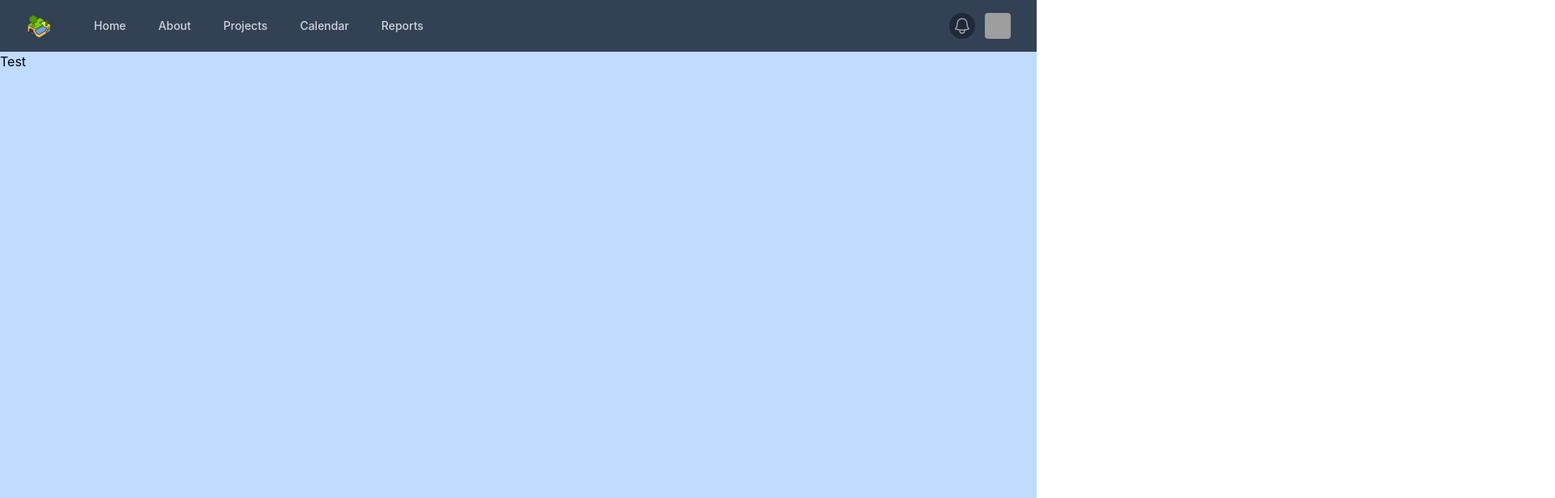
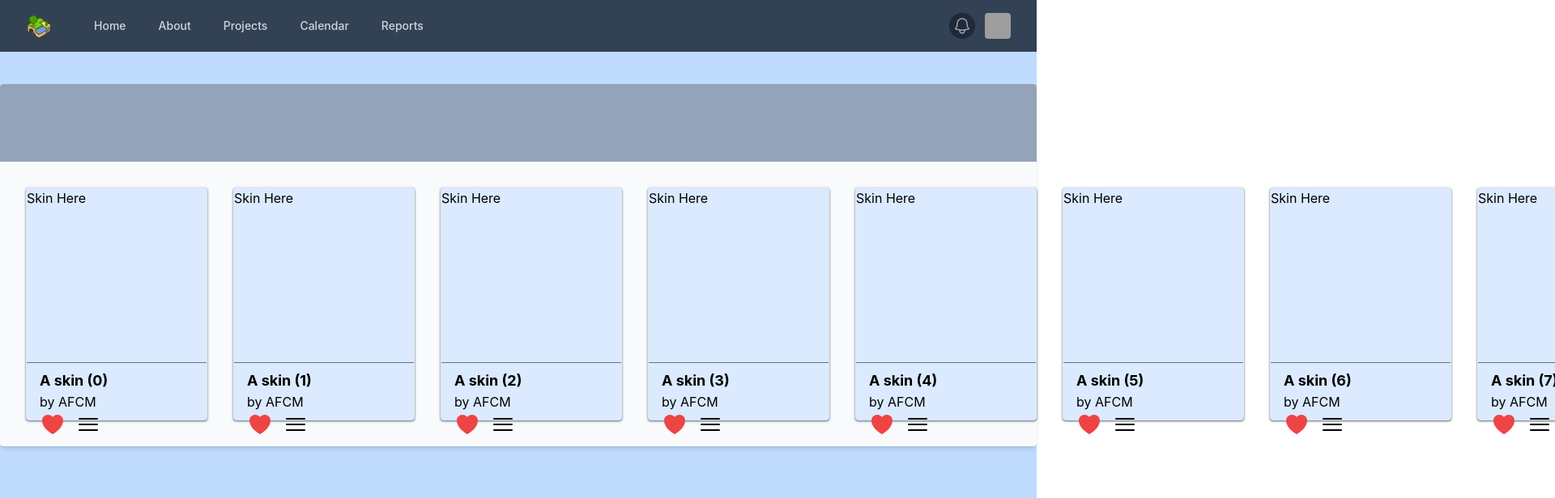
Before and after one commit to AFCMS/minetest-skin-server, a React (Create React App) app in the folder frontend/: page / in a window 1280 px wide. Shown: the top 616 px of the page at 81% size, 1920 px wide, since content can reach past the window. Built offline with nearby package versions, Linux system fonts and the light colour scheme; grey boxes are pictures that could not be loaded.

Commit message:
[frontend] WIP SkinCard and homepage

```diff
--- /dev/null
+++ b/frontend/src/components/SkinCard/index.jsx
@@ -0,0 +1,60 @@
+import { HeartIcon, Bars3Icon } from "@heroicons/react/24/solid";
+import { Menu, Transition } from "@headlessui/react";
+import { Fragment } from "react";
+import PropTypes from "prop-types";
+
+/**
+ * Represent a skin to be displayed in a grid.
+ */
+function SkinCard({ description }) {
+	return (
+		<div className="rounded h-72 w-56 border shadow shadow-slate-500 bg-blue-100">
+			<div className="h-3/4">Skin Here</div>
+			<div className="h-1/4 px-4 py-2 border-t border-t-slate-500">
+				<h2 className="font-bold text-clip text-lg">{description}</h2>
+				<h3>by AFCM</h3>
+				<div className="top-2 static right-2 flex align-baseline items-end">
+					<button className="h-8 w-8">
+						<HeartIcon className="text-red-500" />
+					</button>
+					<Menu as="div" className="relative ml-3">
+						<div>
+							<Menu.Button className="flex items-center text-sm h-8 w-8">
+								<span className="sr-only">Skin Options</span>
+								<Bars3Icon className="" />
+							</Menu.Button>
+						</div>
+						<Transition
+							as={Fragment}
+							enter="transition ease-out duration-100"
+							enterFrom="transform opacity-0 scale-95"
+							enterTo="transform opacity-100 scale-100"
+							leave="transition ease-in duration-75"
+							leaveFrom="transform opacity-100 scale-100"
+							leaveTo="transform opacity-0 scale-95"
+						>
+							<Menu.Items className="absolute right-0 z-10 mt-2 w-48 origin-top-right rounded-md bg-white py-1 shadow-lg ring-1 ring-black ring-opacity-5 focus:outline-none">
+								<Menu.Item>
+									<a
+										href={"google.com"}
+										className={
+											"block px-4 py-2 text-sm text-gray-700"
+										}
+									>
+										{"Download Skin"}
+									</a>
+								</Menu.Item>
+							</Menu.Items>
+						</Transition>
+					</Menu>
+				</div>
+			</div>
+		</div>
+	);
+}
+
+SkinCard.propTypes = {
+	description: PropTypes.string.isRequired,
+};
+
+export default SkinCard;
--- a/frontend/src/pages/Home/index.jsx
+++ b/frontend/src/pages/Home/index.jsx
@@ -1,5 +1,29 @@
+import SkinCard from "../../components/SkinCard";
+
 function Home() {
-	return <span>Test</span>;
+	return (
+		<div className="justify-center align-middle flex">
+			<div className="max-w-screen-xl  bg-slate-50 m-10 rounded shadow-md flex flex-col gap-8">
+				<div className="w-full h-24 bg-slate-400 rounded-t px-8"></div>
+				<div className="grid grid-flow-col gap-8 px-8 pb-8">
+					{(() => {
+						var e = [];
+
+						for (var i = 0; i < 10; i++) {
+							e.push(
+								<SkinCard
+									description={`A skin (${i})`}
+									key={i}
+								/>
+							);
+						}
+
+						return e;
+					})()}
+				</div>
+			</div>
+		</div>
+	);
 }
 
 export default Home;
```
